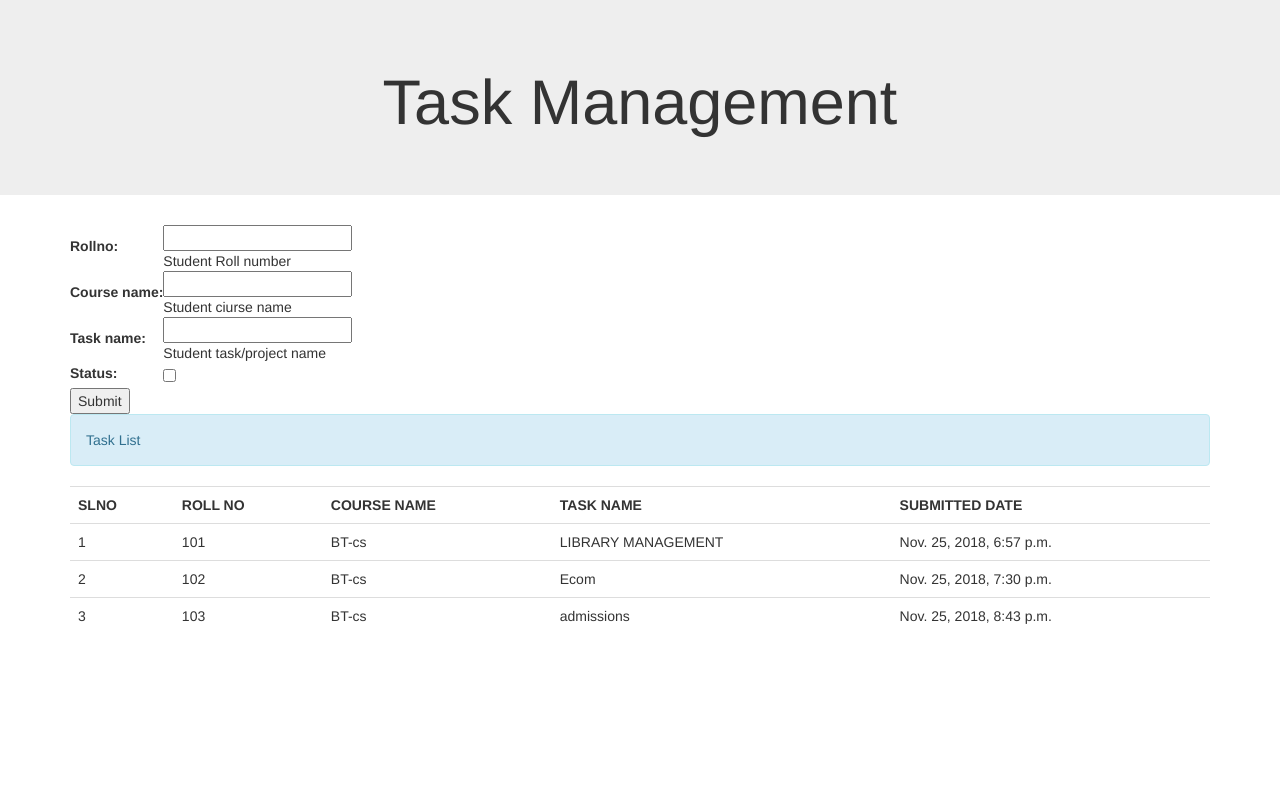
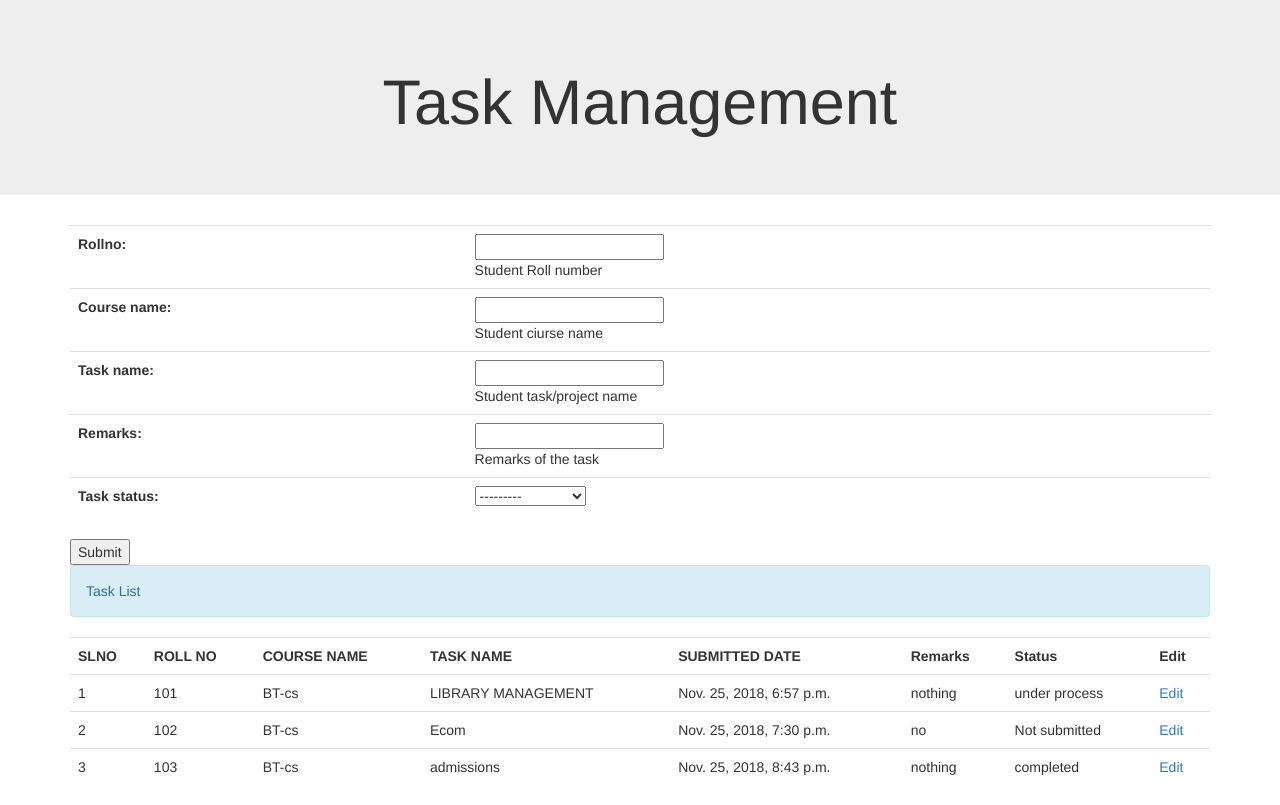
Before and after one commit to santhosh432/task_project, a Django app: page / in a window 1280 px wide. Before the commit the page ends 624 px from the top, so only its background shows below. Run offline with Django 3.2, Linux system fonts and the light colour scheme; data comes from the database, SQL or seed files in the repository; both versions use the stored data as it was after the commit; some libraries are stand-ins or nearby versions.

Commit message:
edit operation done

```diff
--- a/task_project/urls.py
+++ b/task_project/urls.py
@@ -20,4 +20,5 @@ from taskapp import views as taskviews
 urlpatterns = [
     url(r'^admin/', admin.site.urls),
     url(r'^$', taskviews.home, name='home'),
+    url(r'^task_edit/(?P<pk>\d+)$', taskviews.task_edit, name='task_edit'),
 ]
--- a/taskapp/forms.py
+++ b/taskapp/forms.py
@@ -4,4 +4,4 @@ from django import forms
 class TaskForm(forms.ModelForm):
     class Meta:
         model = Task
-        exclude = ['submitted']
+        exclude = ['submitted', 'status']
--- a/taskapp/models.py
+++ b/taskapp/models.py
@@ -1,6 +1,7 @@
 from django.db import models
 import datetime
 # Create your models here.
+task_choice = (('1', 'Not submitted'), ('2', 'under process'), ('3', 'completed'))
 
 class Task(models.Model):
     rollno = models.CharField(max_length=10, help_text='Student Roll number')
@@ -8,6 +9,8 @@ class Task(models.Model):
     task_name = models.CharField(max_length=300, help_text='Student task/project name')
     submitted = models.DateTimeField(default=datetime.datetime.now())
     status = models.BooleanField(default=False)
+    remarks = models.CharField(max_length=100, help_text='Remarks of the task')
+    task_status = models.CharField(max_length=1, choices=task_choice)
 
     def __str__(self):
         return '{0}'.format(self.rollno)
--- a/taskapp/views.py
+++ b/taskapp/views.py
@@ -1,4 +1,4 @@
-from django.shortcuts import render, redirect
+from django.shortcuts import render, redirect, get_object_or_404
 from .models import Task
 from .forms import TaskForm
 # Create your views here.
@@ -14,3 +14,14 @@ def home(request):
         form = TaskForm()
     task = Task.objects.all()
     return render(request, 'home.html', context={'task':task, 'form':form})
+
+def task_edit(request, pk):
+
+    task = get_object_or_404(Task, pk=pk)
+    form = TaskForm(request.POST or None, instance=task)
+    if form.is_valid():
+        form.save()
+        return redirect('/')
+
+
+    return render(request, 'edit.html', {'form': form})
--- a/templates/home.html
+++ b/templates/home.html
@@ -3,7 +3,7 @@
 {% block body %}
 
 <form class="form-horizontal" action="" method="POST">
-    <table>
+    <table class="table table-responsive">
         {% csrf_token %}
         <tr>{{ form }}</tr>
     </table>
@@ -18,6 +18,9 @@
         <th>COURSE NAME </th>
         <th>TASK NAME </th>
         <th>SUBMITTED DATE </th>
+        <th>Remarks</th>
+        <th>Status</th>
+        <th>Edit</th>
     </tr>
     {% for k in task %}
     <tr>
@@ -26,6 +29,10 @@
         <td>{{ k.course_name }}</td>
         <td>{{ k.task_name }}</td>
         <td>{{ k.submitted }}</td>
+        <td>{{ k.remarks }}</td>
+        <td>{{ k.get_task_status_display }}</td>
+        <td><a class="" href="{% url 'task_edit' k.id %}">Edit</a> </td>
+
     </tr>
 
     {% endfor %}
```
Also changed, not shown: templates/edit.html (added, +13 -0 lines), db.sqlite3, taskapp/migrations/0002_auto_20181125_2031.py (added).
